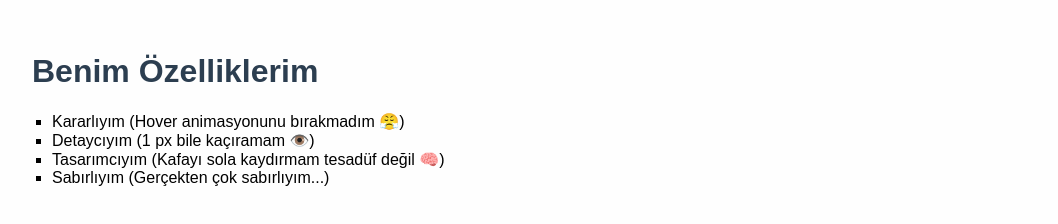
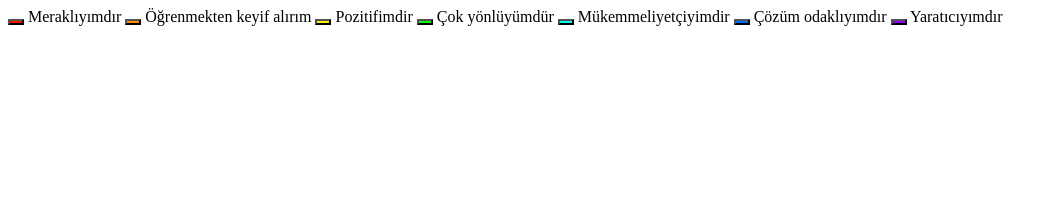
Before and after one commit to gkskyr/portfolyo, a website: page public/ozelliklerim.html in a window 1280 px wide. Shown: the whole page, without its empty margins (0-1058 px from the left). Drawn offline with Linux system fonts and the light colour scheme.

Commit message:
ozelliklerim sadece kod

```diff
--- a/public/ozelliklerim.html
+++ b/public/ozelliklerim.html
@@ -4,31 +4,30 @@
   <meta charset="UTF-8">
   <title>Özelliklerim</title>
   <meta name="viewport" content="width=device-width, initial-scale=1.0">
-  <style>
-    body {
-      margin: 0;
-      padding: 2rem;
-      font-family: Arial, sans-serif;
-      background-color: #fefefe;
-    }
 
-    h1 {
-      color: #2c3e50;
-    }
-
-    ul {
-      list-style: square;
-      padding-left: 20px;
-    }
-  </style>
 </head>
 <body>
-  <h1>Benim Özelliklerim</h1>
-  <ul>
-    <li>Kararlıyım (Hover animasyonunu bırakmadım 😤)</li>
-    <li>Detaycıyım (1 px bile kaçıramam 👁️)</li>
-    <li>Tasarımcıyım (Kafayı sola kaydırmam tesadüf değil 🧠)</li>
-    <li>Sabırlıyım (Gerçekten çok sabırlıyım...)</li>
-  </ul>
+ <div style="position: relative; height: 800px;">
+    <button class="circle-btn" onclick="metniBuyut(1)" style="background-color: #ff1100; top: 90px;"></button>
+    <span class="ozellik-metin" id="metin1" style="top: 90px;">Meraklıyımdır</span>
+
+    <button class="circle-btn" onclick="metniBuyut(2)" style="background-color: #ff8f00; top: 190px;"></button>
+    <span class="ozellik-metin" id="metin2" style="top: 190px;">Öğrenmekten keyif alırım</span>
+
+    <button class="circle-btn" onclick="metniBuyut(3)" style="background-color: #ffec00; top: 290px;"></button>
+    <span class="ozellik-metin" id="metin3" style="top: 290px;">Pozitifimdir</span>
+
+    <button class="circle-btn" onclick="metniBuyut(4)" style="background-color: #00ff04; top: 390px;"></button>
+    <span class="ozellik-metin" id="metin4" style="top: 390px;">Çok yönlüyümdür</span>
+
+    <button class="circle-btn" onclick="metniBuyut(5)" style="background-color: #00ffe8; top: 490px;"></button>
+    <span class="ozellik-metin" id="metin5" style="top: 490px;">Mükemmeliyetçiyimdir</span>
+
+    <button class="circle-btn" onclick="metniBuyut(6)" style="background-color: #006dff; top: 590px;"></button>
+    <span class="ozellik-metin" id="metin6" style="top: 590px;">Çözüm odaklıyımdır</span>
+
+    <button class="circle-btn" onclick="metniBuyut(7)" style="background-color: #8f00ff; top: 690px;"></button>
+    <span class="ozellik-metin" id="metin7" style="top: 690px;">Yaratıcıyımdır</span>
+  </div>
 </body>
 </html>
--- a/public/style.css
+++ b/public/style.css
@@ -16,11 +16,7 @@ body {
   transition: width 0.3s ease, height 0.3s ease; /* Büyüme animasyonu */
 }
 
-/* Hover animasyonunda kapsayıcıyı büyütmek için */
-.face-container.hover-buyuk {
-  width: 1100px;
-  height: 900px;
-}
+
 
 /* Kafa görseli */
 #kafa {
@@ -31,7 +27,7 @@ body {
   top: 0;
   left: 0;
   z-index: 1; /* Gözlerin altında kalacak */
-  transition: transform 0.2s ease; /* Büyüme için yumuşak geçiş */
+
 }
 
 /* Hover ile büyüme efekti */
@@ -83,3 +79,31 @@ body {
   transform: scale(1.1); /* Biraz büyüsün */
   background-color: #b6cbff; /* Renk değişimi */
 }
+.circle-btn {
+  width: 30px;
+  height: 30px;
+  border-radius: 50%;
+  border: none;
+  cursor: pointer;
+  transition: 0.2s ease;
+  position: absolute;
+  right:650px;
+}
+
+.circle-btn:hover {
+  transform: scale(1.2);
+}
+
+.ozellik-metin {
+  position: absolute;
+  right: 525px;
+  font-size: 18px;
+  color: #333;
+  transition: transform 0.3s ease;
+}
+
+.aktif-metin {
+  transform: scale(1.2);
+  color: #000;
+  font-weight: bold;
+}
```
Also changed, not shown: public/script.js (+1 -71 lines).
